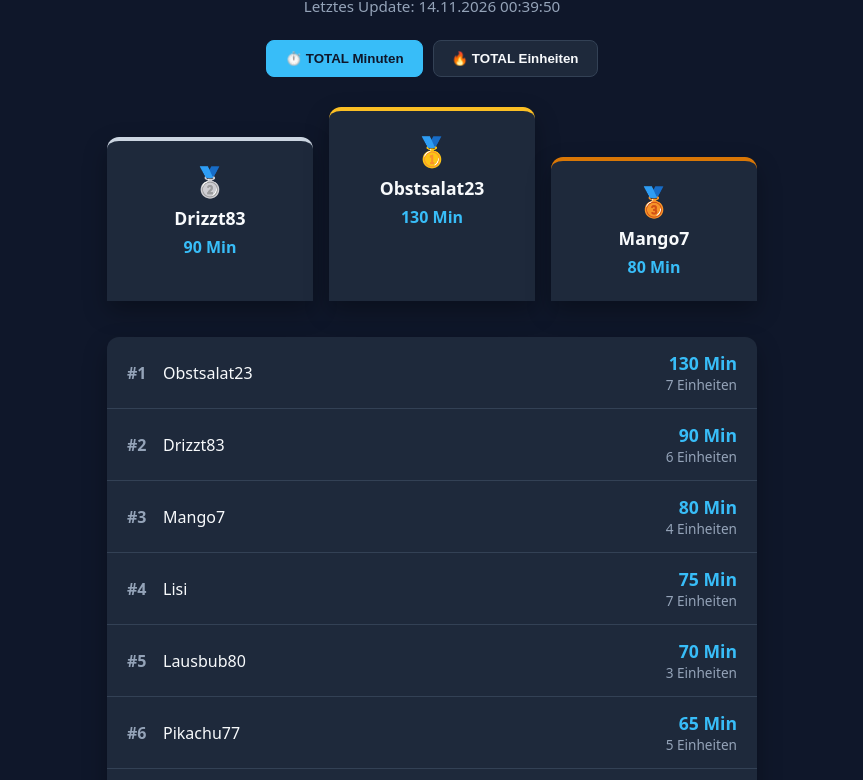
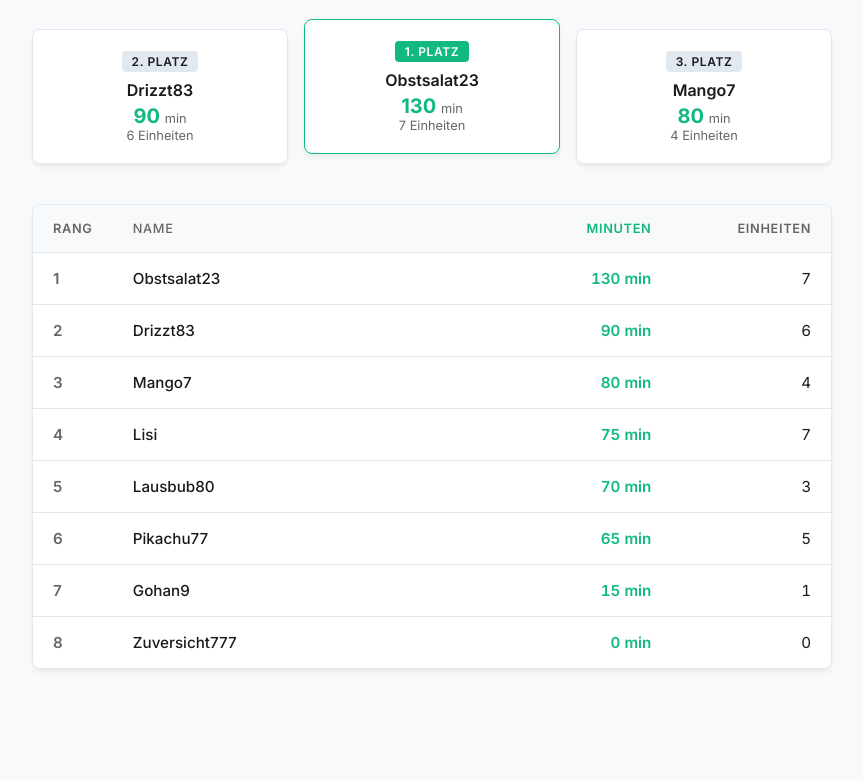
Before and after one commit to loaxleo/musik-scoreboard, a plain HTML site: page index.html in a window 1280 px wide. Shown: the part 90-870 px from the top of the page, without its empty margins (208-1071 px from the left). After the commit the page ends 800 px from the top, so only its background shows below. Drawn offline with Linux system fonts and the light colour scheme.

Commit message:
passende Themes für Musik-Scoreboard

```diff
--- a/index.html
+++ b/index.html
@@ -3,136 +3,320 @@
 <head>
     <meta charset="UTF-8">
     <meta name="viewport" content="width=device-width, initial-scale=1.0">
-    <title>Übungs-Scoreboard</title>
+    <title>Musik-Scoreboard | PHSG</title>
+    <!-- Moderne, saubere Schriftart (Inter) -->
+    <link rel="preconnect" href="https://fonts.googleapis.com">
+    <link rel="preconnect" href="https://fonts.gstatic.com" crossorigin>
+    <link href="https://fonts.googleapis.com/css2?family=Inter:wght@300;400;500;600;700&display=swap" rel="stylesheet">
+
     <style>
         :root {
-            --bg: #0f172a; --card: #1e293b; --accent: #38bdf8;
-            --gold: #fbbf24; --silver: #cbd5e1; --bronze: #d97706; --text: #f8fafc;
+            /* PHSG Corporate Design Farben (Light Mode) */
+            --bg-color: #F8F9FA;
+            --card-bg: #FFFFFF;
+            --text-main: #1A1A1A;
+            --text-muted: #666666;
+            --border-color: #E2E8F0;
+            --phsg-green: #10B981; /* Frisches PHSG-Akzentgrün */
+            --phsg-dark-green: #064E3B;
+            --podium-1: #D97706; /* Gold */
+            --podium-2: #64748B; /* Silber */
+            --podium-3: #B45309; /* Bronze */
+            --shadow: 0 4px 6px -1px rgba(0, 0, 0, 0.05), 0 2px 4px -1px rgba(0, 0, 0, 0.03);
         }
+
+        /* Automatischer Dark Mode (oder erzwungen via System) */
+        @media (prefers-color-scheme: dark) {
+            :root {
+                --bg-color: #0F172A;
+                --card-bg: #1E293B;
+                --text-main: #F8FAFC;
+                --text-muted: #94A3B8;
+                --border-color: #334155;
+                --phsg-green: #34D399;
+                --phsg-dark-green: #065F46;
+                --shadow: 0 4px 6px -1px rgba(0, 0, 0, 0.3);
+            }
+        }
+
+        * {
+            box-sizing: border-box;
+            margin: 0;
+            padding: 0;
+        }
+
         body {
-            font-family: system-ui, -apple-system, sans-serif;
-            background: var(--bg); color: var(--text);
-            margin: 0; padding: 30px 20px;
-            display: flex; flex-direction: column; align-items: center;
+            font-family: 'Inter', -apple-system, BlinkMacSystemFont, "Segoe UI", Roboto, sans-serif;
+            background-color: var(--bg-color);
+            color: var(--text-main);
+            min-height: 100vh;
+            display: flex;
+            flex-direction: column;
+            align-items: center;
+            padding: 2.5rem 1rem;
+            transition: background-color 0.3s ease, color 0.3s ease;
         }
-        h1 { margin: 0 0 8px; font-size: 2.2rem; text-align: center; }
-        .subtitle { color: #94a3b8; margin-bottom: 24px; font-size: 0.95rem; }
-        .controls { display: flex; gap: 10px; margin-bottom: 30px; flex-wrap: wrap; justify-content: center; }
-        button {
-            background: var(--card); color: var(--text); border: 1px solid #334155;
-            padding: 10px 18px; border-radius: 8px; cursor: pointer; font-weight: 600;
-            transition: all 0.2s;
+
+        .container {
+            width: 100%;
+            max-width: 800px;
         }
-        button.active { background: var(--accent); color: #0f172a; border-color: var(--accent); }
+
+        header {
+            display: flex;
+            justify-content: space-between;
+            align-items: baseline;
+            margin-bottom: 2rem;
+            border-bottom: 2px solid var(--border-color);
+            padding-bottom: 1rem;
+        }
+
+        h1 {
+            font-size: 1.5rem;
+            font-weight: 600;
+            letter-spacing: -0.025em;
+        }
+
+        .last-update {
+            font-size: 0.85rem;
+            color: var(--text-muted);
+        }
+
+        /* Podium Sektion */
         .podium {
-            display: flex; align-items: flex-end; justify-content: center;
-            gap: 16px; margin-bottom: 36px; width: 100%; max-width: 650px;
+            display: grid;
+            grid-template-columns: repeat(3, 1fr);
+            gap: 1rem;
+            margin-bottom: 2.5rem;
+            align-items: end;
         }
-        .podium-item {
-            background: var(--card); border-radius: 12px 12px 0 0; padding: 20px 14px;
-            text-align: center; flex: 1; border-top: 4px solid;
-            box-shadow: 0 10px 25px rgba(0,0,0,0.3);
+
+        .podium-card {
+            background-color: var(--card-bg);
+            border: 1px solid var(--border-color);
+            border-radius: 8px;
+            padding: 1.25rem 1rem;
+            text-align: center;
+            box-shadow: var(--shadow);
+            position: relative;
         }
-        .p1 { height: 150px; border-color: var(--gold); order: 2; }
-        .p2 { height: 120px; border-color: var(--silver); order: 1; }
-        .p3 { height: 100px; border-color: var(--bronze); order: 3; }
-        .medal { font-size: 1.8rem; margin-bottom: 6px; }
-        .p-name { font-weight: bold; font-size: 1.1rem; word-break: break-word; }
-        .p-val { color: var(--accent); font-weight: 700; margin-top: 6px; }
-        .board {
-            width: 100%; max-width: 650px; background: var(--card);
-            border-radius: 12px; overflow: hidden; box-shadow: 0 10px 25px rgba(0,0,0,0.3);
+
+        .podium-card.rank-1 {
+            order: 2;
+            transform: translateY(-10px);
+            border-color: var(--phsg-green);
         }
-        .row {
-            display: flex; justify-content: space-between; align-items: center;
-            padding: 14px 20px; border-bottom: 1px solid #334155;
+
+        .podium-card.rank-2 {
+            order: 1;
         }
-        .row:last-child { border-bottom: none; }
-        .rank { width: 36px; color: #94a3b8; font-weight: bold; }
-        .name { flex: 1; font-weight: 500; }
-        .stats { text-align: right; }
-        .main-stat { font-weight: 700; color: var(--accent); font-size: 1.1rem; }
-        .sub-stat { font-size: 0.85rem; color: #94a3b8; }
+
+        .podium-card.rank-3 {
+            order: 3;
+        }
+
+        .rank-badge {
+            display: inline-block;
+            font-size: 0.75rem;
+            font-weight: 600;
+            text-transform: uppercase;
+            letter-spacing: 0.05em;
+            margin-bottom: 0.5rem;
+            padding: 0.2rem 0.6rem;
+            border-radius: 4px;
+            background: var(--border-color);
+            color: var(--text-main);
+        }
+
+        .rank-1 .rank-badge {
+            background-color: var(--phsg-green);
+            color: #FFFFFF;
+        }
+
+        .podium-name {
+            font-weight: 600;
+            font-size: 1rem;
+            margin-bottom: 0.25rem;
+            white-space: nowrap;
+            overflow: hidden;
+            text-overflow: ellipsis;
+        }
+
+        .podium-score {
+            font-size: 1.25rem;
+            font-weight: 700;
+            color: var(--phsg-green);
+        }
+
+        .podium-units {
+            font-size: 0.8rem;
+            color: var(--text-muted);
+        }
+
+        /* Rangliste Tabelle */
+        .table-container {
+            background-color: var(--card-bg);
+            border: 1px solid var(--border-color);
+            border-radius: 8px;
+            overflow: hidden;
+            box-shadow: var(--shadow);
+        }
+
+        table {
+            width: 100%;
+            border-collapse: collapse;
+            text-align: left;
+            font-size: 0.95rem;
+        }
+
+        th, td {
+            padding: 1rem 1.25rem;
+            border-bottom: 1px solid var(--border-color);
+        }
+
+        th {
+            font-weight: 600;
+            font-size: 0.8rem;
+            text-transform: uppercase;
+            letter-spacing: 0.05em;
+            color: var(--text-muted);
+            background-color: var(--bg-color);
+        }
+
+        tr:last-child td {
+            border-bottom: none;
+        }
+
+        .col-rank {
+            width: 10%;
+            font-weight: 600;
+            color: var(--text-muted);
+        }
+
+        .col-name {
+            width: 50%;
+            font-weight: 500;
+        }
+
+        .col-minutes, .col-units {
+            width: 20%;
+            text-align: right;
+            font-variant-numeric: tabular-nums;
+        }
+
+        .col-minutes {
+            font-weight: 600;
+            color: var(--phsg-green);
+        }
+
+        @media (max-width: 640px) {
+            .podium {
+                grid-template-columns: 1fr;
+            }
+            .podium-card.rank-1 {
+                transform: none;
+                order: 1;
+            }
+            .podium-card.rank-2 { order: 2; }
+            .podium-card.rank-3 { order: 3; }
+        }
     </style>
 </head>
 <body>
 
-    <h1>🎶 Übungs-Highscore</h1>
-    <div class="subtitle" id="updated">Lade Daten...</div>
+    <div class="container">
+        <header>
+            <h1>Musik-Scoreboard LG26</h1>
+            <div class="last-update" id="update-time">Lade Daten...</div>
+        </header>
 
-    <div class="controls">
-        <button class="active" onclick="setMode('minuten', this)">⏱️ TOTAL Minuten</button>
-        <button onclick="setMode('einheiten', this)">🔥 TOTAL Einheiten</button>
+        <!-- Dynamisches Podium für Platz 1-3 -->
+        <div class="podium" id="podium-container">
+            <!-- Wird per JavaScript befüllt -->
+        </div>
+
+        <!-- Vollständige Rangliste -->
+        <div class="table-container">
+            <table>
+                <thead>
+                    <tr>
+                        <th class="col-rank">Rang</th>
+                        <th class="col-name">Name</th>
+                        <th class="col-minutes">Minuten</th>
+                        <th class="col-units">Einheiten</th>
+                    </tr>
+                </thead>
+                <tbody id="scoreboard-body">
+                    <!-- Wird per JavaScript befüllt -->
+                </tbody>
+            </table>
+        </div>
     </div>
 
-    <div class="podium" id="podium"></div>
-    <div class="board" id="board"></div>
-
     <script>
-        let rawData = [];
-        let mode = 'minuten';
-
-        function setMode(newMode, btn) {
-            mode = newMode;
-            document.querySelectorAll('.controls button').forEach(b => b.classList.remove('active'));
-            btn.classList.add('active');
-            render();
-        }
-
         async function loadData() {
             try {
-                // Cache-Buster (?t=...), damit GitHub Pages immer die neuste JSON lädt
-                const res = await fetch('data.json?t=' + Date.now());
-                const json = await res.json();
-                rawData = json.entries || [];
-                document.getElementById('updated').textContent = 'Letztes Update: ' + json.updated_at;
-                render();
-            } catch (e) {
-                console.error(e);
+                const response = await fetch('data.json?t=' + new Date().getTime());
+                if (!response.ok) throw new Error('Daten konnten nicht geladen werden.');
+
+                const data = await response.json();
+                document.getElementById('update-time').innerText = `Stand: ${data.updated_at}`;
+
+                // Sortieren nach Minuten (absteigend)
+                const entries = data.entries.sort((a, b) => b.minuten - a.minuten);
+
+                renderPodium(entries.slice(0, 3));
+                renderTable(entries);
+
+            } catch (error) {
+                console.error(error);
+                document.getElementById('update-time').innerText = 'Fehler beim Laden der Daten.';
             }
         }
 
-        function render() {
-            const sorted = [...rawData].sort((a, b) => b[mode] - a[mode]);
-            const podiumEl = document.getElementById('podium');
-            const boardEl = document.getElementById('board');
+        function renderPodium(top3) {
+            const container = document.getElementById('podium-container');
+            container.innerHTML = '';
 
-            // Top 3 Podium
-            const top3 = [sorted[0], sorted[1], sorted[2]];
-            const classes = ['p1', 'p2', 'p3'];
-            const medals = ['🥇', '🥈', '🥉'];
+            // Reihenfolge für optisches Podest: 2. Platz, 1. Platz, 3. Platz
+            const order = [1, 0, 2];
 
-            podiumEl.innerHTML = top3.map((item, i) => {
-                if (!item) return '';
-                const val = mode === 'minuten' ? `${item.minuten} Min` : `${item.einheiten} Einh.`;
-                return `
-                    <div class="podium-item ${classes[i]}">
-                        <div class="medal">${medals[i]}</div>
-                        <div class="p-name">${item.name}</div>
-                        <div class="p-val">${val}</div>
-                    </div>
+            order.forEach(index => {
+                if (!top3[index]) return;
+                const entry = top3[index];
+                const rank = index + 1;
+
+                const card = document.createElement('div');
+                card.className = `podium-card rank-${rank}`;
+                card.innerHTML = `
+                    <div class="rank-badge">${rank}. Platz</div>
+                    <div class="podium-name" title="${entry.name}">${entry.name}</div>
+                    <div class="podium-score">${entry.minuten} <span style="font-size: 0.8rem; font-weight: 400; color: var(--text-muted);">min</span></div>
+                    <div class="podium-units">${entry.einheiten} Einheiten</div>
                 `;
-            }).join('');
-
-            // Komplette Liste
-            boardEl.innerHTML = sorted.map((item, idx) => {
-                const primary = mode === 'minuten' ? `${item.minuten} Min` : `${item.einheiten} Einheiten`;
-                const secondary = mode === 'minuten' ? `${item.einheiten} Einheiten` : `${item.minuten} Min`;
-                return `
-                    <div class="row">
-                        <span class="rank">#${idx + 1}</span>
-                        <span class="name">${item.name}</span>
-                        <div class="stats">
-                            <div class="main-stat">${primary}</div>
-                            <div class="sub-stat">${secondary}</div>
-                        </div>
-                    </div>
-                `;
-            }).join('');
+                container.appendChild(card);
+            });
         }
 
+        function renderTable(entries) {
+            const tbody = document.getElementById('scoreboard-body');
+            tbody.innerHTML = '';
+
+            entries.forEach((entry, index) => {
+                const tr = document.createElement('tr');
+                tr.innerHTML = `
+                    <td class="col-rank">${index + 1}</td>
+                    <td class="col-name">${entry.name}</td>
+                    <td class="col-minutes">${entry.minuten} min</td>
+                    <td class="col-units">${entry.einheiten}</td>
+                `;
+                tbody.appendChild(tr);
+            });
+        }
+
+        // Initial laden & alle 30 Sekunden aktualisieren
         loadData();
-        setInterval(loadData, 15000); // Alle 15 Sekunden aktualisieren
+        setInterval(loadData, 30000);
     </script>
 </body>
 </html>
```
